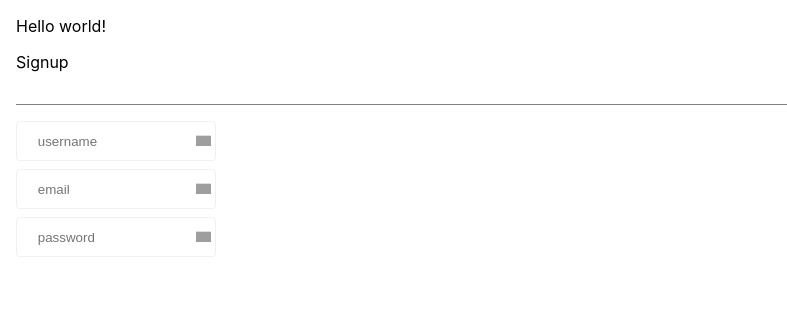
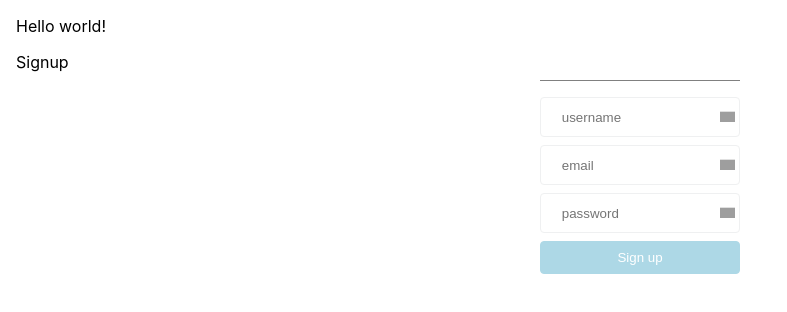
Before and after one commit to Pav0l/signup_login_ux_playground, a React (Create React App) app in the folder app/: page / in a window 1280 px wide. Shown: the top 312 px of the page, without its empty margins (0-787 px from the left). Built offline with nearby package versions, Linux system fonts and the light colour scheme; grey boxes are pictures that could not be loaded; the HTML template or start-up script is replaced by a standard one.

Commit message:
Update Form component with button and onClick handler. Style it

```diff
--- a/app/src/components/shared/Form.jsx
+++ b/app/src/components/shared/Form.jsx
@@ -1,6 +1,8 @@
 import React from 'react';
 import styled from 'styled-components';
+
 import Input from './Input';
+import Button from './Button';
 
 export default class Signup extends React.Component {
   state = {
@@ -22,9 +24,18 @@ export default class Signup extends React.Component {
     }));
   }
 
+  buttonClick = event => {
+    event.preventDefault();
+    // Add whatever you need to do with button click
+    console.log(this.state);
+  }
+
   render () {
     return (
-      <FormContainer>
+      <FormContainer
+        autoComplete="off"
+        onSubmit={this.buttonClick}
+      >
         <Input
           name='username'
           placeholder='username'
@@ -51,13 +62,22 @@ export default class Signup extends React.Component {
           value={this.state.password}
           clearInput={this.clearInputValue}
         />
+
+        <Button
+          textValue='Sign up'
+          type="submit"
+        />
       </FormContainer>
     );
   }
 }
 
 const FormContainer = styled.form`
-  margin: 2rem auto;
+  max-width: 200px;
+  margin: 0.5rem auto;
   padding: 1rem 0;
   border-top: 1px solid grey;
+  display: flex;
+  flex-direction: column;
+  justify-content: center;
 `;
```
